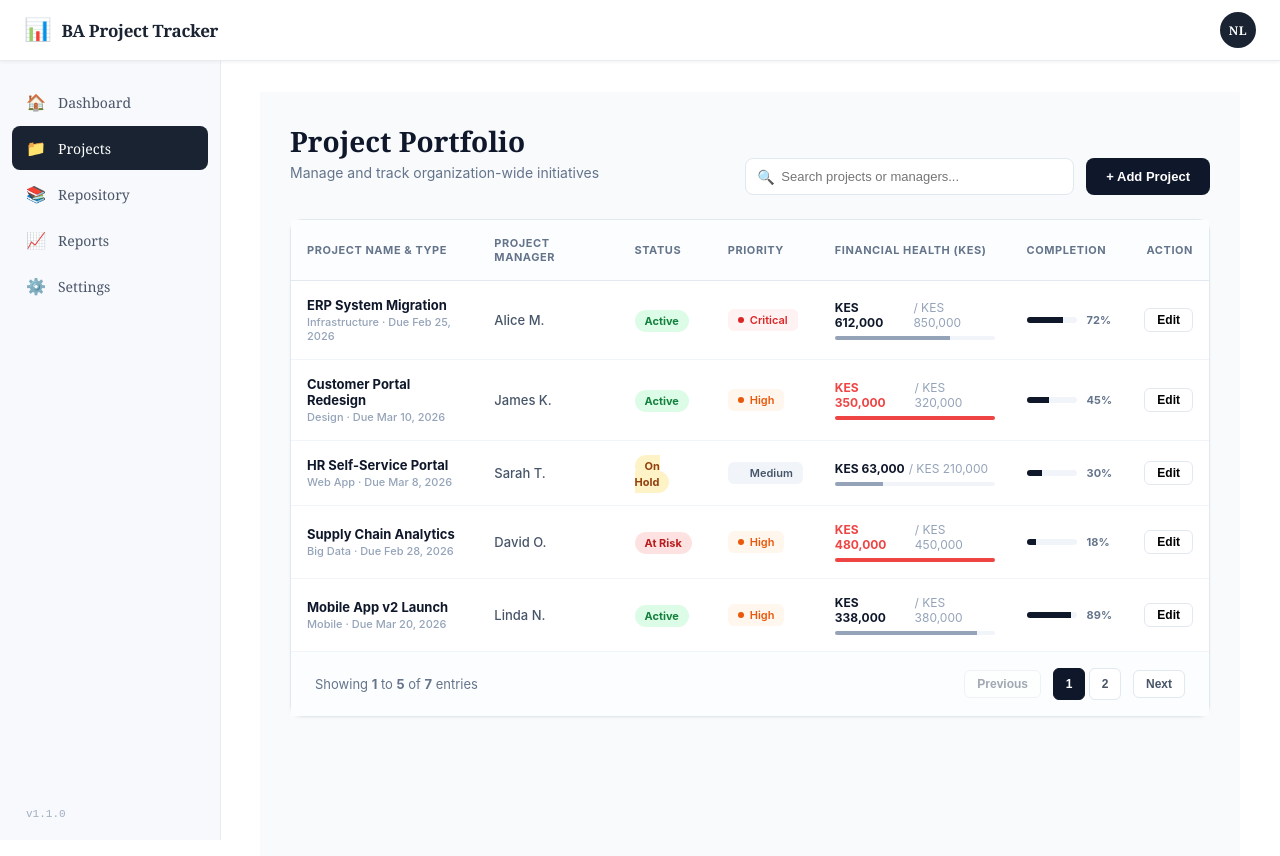
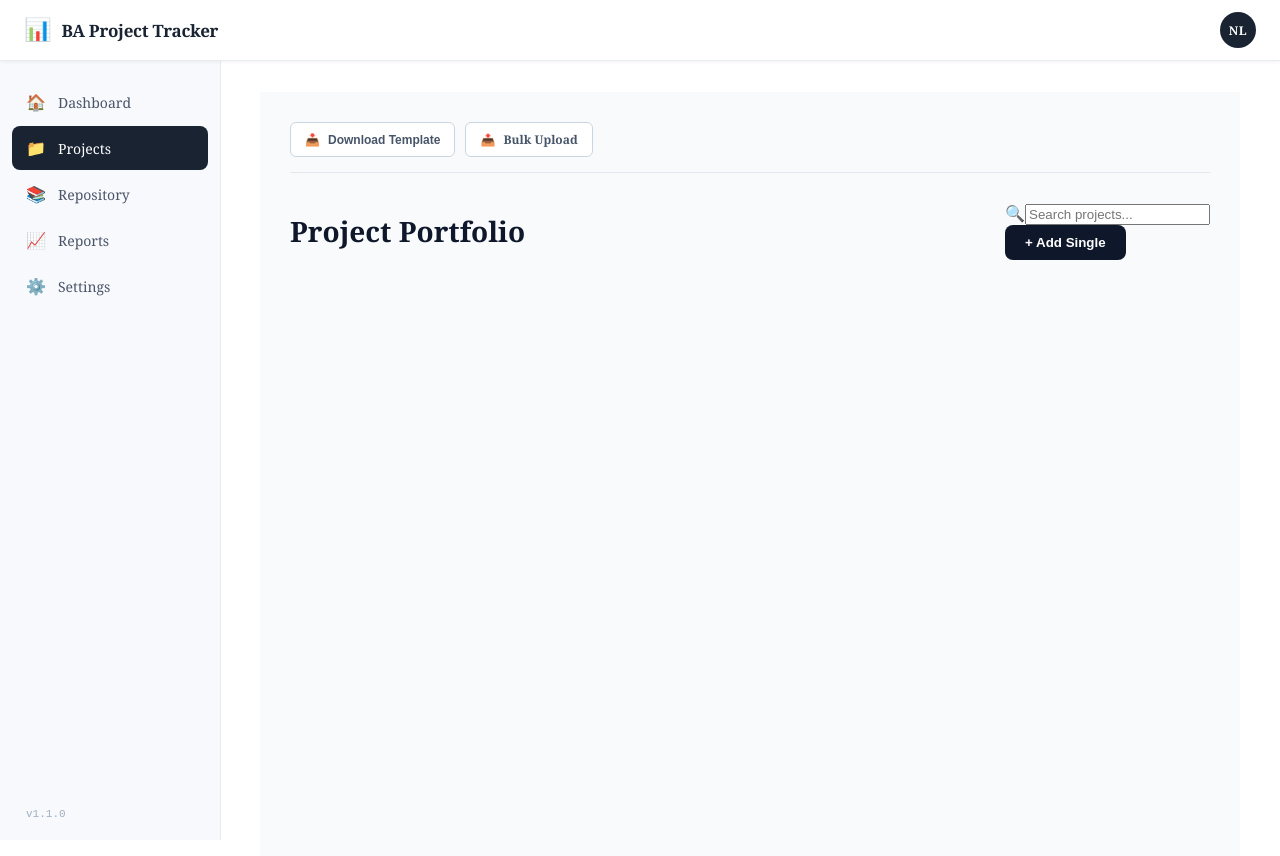
Before and after one commit to NeskoLimo/BA-PROJECT_TRACKER, an Angular app: page /projects in a window 1280 px wide. Shown: the top 856 px of the page. Built offline with nearby package versions, Linux system fonts and the light colour scheme.

Commit message:
Update projects.component.ts

```diff
--- a/src/app/components/projects/projects.component.ts
+++ b/src/app/components/projects/projects.component.ts
@@ -1,19 +1,6 @@
 import { Component, OnInit } from '@angular/core';
 import { CommonModule } from '@angular/common';
 import { FormsModule } from '@angular/forms';
-
-interface Project {
-  id: number;
-  name: string;
-  pm: string;
-  status: string;
-  priority: string;
-  budget: number;
-  spent: number;
-  progress: number;
-  dueDate: string;
-  type: string;
-}
 
 @Component({
   selector: 'app-projects',
@@ -22,226 +9,126 @@ interface Project {
   template: `
     <div class="projects-wrapper">
       <div class="page-header">
-        <div>
+        <div class="mass-actions">
+          <button class="btn-outline" (click)="downloadTemplate()">
+            <span class="icon">📥</span> Download Template
+          </button>
+          <label class="btn-outline upload-label">
+            <span class="icon">📤</span> Bulk Upload
+            <input type="file" (change)="handleMassUpload($event)" accept=".csv" hidden>
+          </label>
+        </div>
+
+        <div class="header-main">
           <h1 class="page-title">Project Portfolio</h1>
-          <p class="page-subtitle">Manage and track organization-wide initiatives</p>
-        </div>
           <div class="header-actions">
             <div class="search-container">
               <span class="search-icon">🔍</span>
-            <input type="text" [(ngModel)]="searchTerm" (ngModelChange)="applyFilters()" placeholder="Search projects or managers...">
+              <input type="text" [(ngModel)]="searchTerm" (ngModelChange)="applyFilters()" placeholder="Search projects...">
             </div>
-          <button class="btn-primary">+ Add Project</button>
+            <button class="btn-primary">+ Add Single</button>
+          </div>
         </div>
       </div>
 
       <div class="card">
-        <div class="table-responsive">
-          <table class="projects-table">
-            <thead>
-              <tr>
-                <th>Project Name & Type</th>
-                <th>Project Manager</th>
-                <th>Status</th>
-                <th>Priority</th>
-                <th>Financial Health (KES)</th>
-                <th>Completion</th>
-                <th class="text-right">Action</th>
-              </tr>
-            </thead>
-            <tbody>
-              <tr *ngFor="let p of pagedProjects">
-                <td>
-                  <div class="project-info">
-                    <span class="p-name">{{ p?.name }}</span>
-                    <span class="p-type">{{ p?.type }} · Due {{ p?.dueDate }}</span>
-                  </div>
-                </td>
-                <td class="pm-cell">{{ p?.pm }}</td>
-                <td>
-                  <span class="status-badge" [ngClass]="getStatusClass(p?.status || '')">
-                    {{ p?.status }}
-                  </span>
-                </td>
-                <td>
-                  <span class="priority-tag" [ngClass]="p?.priority?.toLowerCase()">
-                    <span class="p-dot"></span> {{ p?.priority }}
-                  </span>
-                </td>
-                <td>
-                  <div class="budget-analytics" [class.over-budget]="(p?.spent || 0) > (p?.budget || 0)">
-                    <div class="budget-values">
-                      <span class="spent">{{ p?.spent | currency:'KES ':'symbol-narrow':'1.0-0' }}</span>
-                      <span class="total">/ {{ p?.budget | currency:'KES ':'symbol-narrow':'1.0-0' }}</span>
-                    </div>
-                    <div class="budget-bar-bg">
-                      <div class="budget-bar-fill" [style.width.%]="getBudgetPercentage(p)"></div>
-                    </div>
-                  </div>
-                </td>
-                <td>
-                  <div class="progress-container">
-                    <div class="progress-mini-bar">
-                      <div class="progress-fill" [style.width.%]="p?.progress"></div>
-                    </div>
-                    <span class="progress-label">{{ p?.progress }}%</span>
-                  </div>
-                </td>
-                <td class="text-right">
-                  <button class="btn-action">Edit</button>
-                </td>
-              </tr>
-            </tbody>
-          </table>
-        </div>
-
-        <div class="pagination-footer">
-          <div class="pagination-info">
-            Showing <b>{{ (currentPage-1)*pageSize + 1 }}</b> to
-            <b>{{ Math.min(currentPage*pageSize, filteredProjects.length) }}</b> of
-            <b>{{ filteredProjects.length }}</b> entries
-          </div>
-          <div class="pagination-controls">
-            <button class="page-btn" [disabled]="currentPage === 1" (click)="goToPage(currentPage - 1)">Previous</button>
-            <div class="page-numbers">
-              <button *ngFor="let page of pageNumbers"
-                      class="page-btn-num"
-                      [class.active]="page === currentPage"
-                      (click)="goToPage(page)">
-                {{ page }}
-              </button>
-            </div>
-            <button class="page-btn" [disabled]="currentPage === totalPages" (click)="goToPage(currentPage + 1)">Next</button>
-          </div>
-        </div>
          </div>
     </div>
   `,
   styles: [`
-    .projects-wrapper { padding: 30px; background: #f8fafc; min-height: 100vh; font-family: 'Inter', sans-serif; }
-    .page-header { display: flex; justify-content: space-between; align-items: flex-end; margin-bottom: 24px; }
-    .page-title { font-family: 'Georgia', serif; font-size: 28px; font-weight: 700; color: #0f172a; margin: 0; }
-    .page-subtitle { color: #64748b; font-size: 14px; margin-top: 4px; }
+    .projects-wrapper { padding: 30px; background: #f8fafc; min-height: 100vh; }
 
-    .header-actions { display: flex; gap: 12px; }
-    .search-container { position: relative; }
-    .search-icon { position: absolute; left: 12px; top: 10px; font-size: 14px; color: #94a3b8; }
-    .search-container input { padding: 10px 12px 10px 35px; border-radius: 8px; border: 1px solid #e2e8f0; width: 280px; outline: none; font-size: 13px; }
-    .btn-primary { background: #0f172a; color: white; border: none; padding: 10px 20px; border-radius: 8px; cursor: pointer; font-weight: 600; font-size: 13px; }
+    /* Mass Actions Styling */
+    .mass-actions {
+      display: flex;
+      gap: 10px;
+      margin-bottom: 20px;
+      padding-bottom: 15px;
+      border-bottom: 1px solid #e2e8f0;
+    }
+    .btn-outline {
+      background: white;
+      border: 1px solid #cbd5e1;
+      padding: 8px 14px;
+      border-radius: 6px;
+      font-size: 12px;
+      font-weight: 600;
+      color: #475569;
+      cursor: pointer;
+      display: flex;
+      align-items: center;
+      gap: 8px;
+      transition: all 0.2s;
+    }
+    .btn-outline:hover { background: #f1f5f9; border-color: #94a3b8; }
+    .upload-label { cursor: pointer; }
 
-    .card { background: white; border-radius: 12px; border: 1px solid #e2e8f0; box-shadow: 0 1px 3px rgba(0,0,0,0.05); }
-    .table-responsive { width: 100%; overflow-x: auto; }
-    .projects-table { width: 100%; border-collapse: collapse; text-align: left; }
-    .projects-table th { padding: 16px; font-size: 11px; text-transform: uppercase; color: #64748b; border-bottom: 1px solid #e2e8f0; letter-spacing: 0.05em; background: #fcfdfe; }
-    .projects-table td { padding: 16px; border-bottom: 1px solid #f1f5f9; font-size: 13px; vertical-align: middle; }
+    /* Existing Header Styles */
+    .header-main { display: flex; justify-content: space-between; align-items: center; }
+    .page-title { font-family: 'Georgia', serif; font-size: 28px; font-weight: 700; color: #0f172a; }
+    .btn-primary { background: #0f172a; color: white; border: none; padding: 10px 20px; border-radius: 8px; font-weight: 600; cursor: pointer; }
 
-    .project-info { display: flex; flex-direction: column; }
-    .p-name { font-weight: 700; color: #0f172a; margin-bottom: 2px; }
-    .p-type { font-size: 11px; color: #94a3b8; font-weight: 500; }
-    .pm-cell { color: #475569; font-weight: 500; }
-
-    /* Priority Tags */
-    .priority-tag { display: inline-flex; align-items: center; gap: 6px; padding: 4px 10px; border-radius: 6px; font-size: 11px; font-weight: 600; background: #f1f5f9; color: #475569; }
-    .p-dot { width: 6px; height: 6px; border-radius: 50%; }
-    .priority-tag.critical { background: #fef2f2; color: #dc2626; }
-    .priority-tag.critical .p-dot { background: #dc2626; }
-    .priority-tag.high { background: #fff7ed; color: #ea580c; }
-    .priority-tag.high .p-dot { background: #ea580c; }
-
-    /* Budget Analytics */
-    .budget-analytics { min-width: 140px; }
-    .budget-values { display: flex; gap: 4px; margin-bottom: 6px; font-size: 12px; }
-    .spent { font-weight: 700; color: #0f172a; }
-    .total { color: #94a3b8; }
-    .over-budget .spent { color: #ef4444; }
-    .budget-bar-bg { width: 100%; height: 4px; background: #f1f5f9; border-radius: 2px; overflow: hidden; }
-    .budget-bar-fill { height: 100%; background: #94a3b8; }
-    .over-budget .budget-bar-fill { background: #ef4444; }
-
-    /* Progress Mini */
-    .progress-container { display: flex; align-items: center; gap: 10px; }
-    .progress-mini-bar { width: 50px; height: 6px; background: #f1f5f9; border-radius: 10px; overflow: hidden; }
-    .progress-fill { height: 100%; background: #0f172a; }
-    .progress-label { font-size: 11px; font-weight: 700; color: #64748b; }
-
-    /* Badges */
-    .status-badge { padding: 4px 10px; border-radius: 20px; font-size: 11px; font-weight: 700; }
-    .status-active { background: #dcfce7; color: #15803d; }
-    .status-at-risk { background: #fee2e2; color: #b91c1c; }
-    .status-on-hold { background: #fef3c7; color: #92400e; }
-
-    /* Pagination Styling */
-    .pagination-footer { padding: 16px 24px; display: flex; justify-content: space-between; align-items: center; background: #fcfdfe; }
-    .pagination-info { font-size: 13px; color: #64748b; }
-    .pagination-controls { display: flex; align-items: center; gap: 12px; }
-    .page-numbers { display: flex; gap: 4px; }
-    .page-btn { padding: 6px 12px; border: 1px solid #e2e8f0; background: white; border-radius: 6px; cursor: pointer; font-size: 12px; font-weight: 600; color: #475569; }
-    .page-btn-num { width: 32px; height: 32px; border: 1px solid #e2e8f0; background: white; border-radius: 6px; cursor: pointer; font-size: 12px; font-weight: 600; color: #475569; }
-    .page-btn-num.active { background: #0f172a; color: white; border-color: #0f172a; }
-    .page-btn:disabled { opacity: 0.5; cursor: not-allowed; }
-
-    .btn-action { background: none; border: 1px solid #e2e8f0; padding: 4px 12px; border-radius: 6px; font-size: 12px; font-weight: 600; cursor: pointer; }
-    .btn-action:hover { background: #f8fafc; }
-    .text-right { text-align: right; }
+    /* (Include your previous table and pagination styles here) */
   `]
 })
 export class ProjectsComponent implements OnInit {
-  Math = Math; // Necessary for template usage
-  searchTerm = '';
-  currentPage = 1;
-  pageSize = 5;
+  // ... (Existing properties: allProjects, filteredProjects, etc.)
 
-  allProjects: Project[] = [
-    { id: 1, name: 'ERP System Migration', type: 'Infrastructure', pm: 'Alice M.', status: 'Active', priority: 'Critical', budget: 850000, spent: 612000, progress: 72, dueDate: 'Feb 25, 2026' },
-    { id: 2, name: 'Customer Portal Redesign', type: 'Design', pm: 'James K.', status: 'Active', priority: 'High', budget: 320000, spent: 350000, progress: 45, dueDate: 'Mar 10, 2026' },
-    { id: 3, name: 'HR Self-Service Portal', type: 'Web App', pm: 'Sarah T.', status: 'On Hold', priority: 'Medium', budget: 210000, spent: 63000, progress: 30, dueDate: 'Mar 8, 2026' },
-    { id: 4, name: 'Supply Chain Analytics', type: 'Big Data', pm: 'David O.', status: 'At Risk', priority: 'High', budget: 450000, spent: 480000, progress: 18, dueDate: 'Feb 28, 2026' },
-    { id: 5, name: 'Mobile App v2 Launch', type: 'Mobile', pm: 'Linda N.', status: 'Active', priority: 'High', budget: 380000, spent: 338000, progress: 89, dueDate: 'Mar 20, 2026' },
-    { id: 6, name: 'Compliance Audit', type: 'Finance', pm: 'Alice M.', status: 'Completed', priority: 'Medium', budget: 150000, spent: 145000, progress: 100, dueDate: 'Jan 15, 2026' },
-    { id: 7, name: 'Warehouse Automation', type: 'Robotics', pm: 'David O.', status: 'Planning', priority: 'Critical', budget: 1200000, spent: 50000, progress: 5, dueDate: 'Jun 30, 2026' }
-  ];
+  // 1. Capability: Download CSV Template
+  downloadTemplate() {
+    const headers = "Project Name,Manager,Type,Status,Priority,Budget,Spent,Progress,DueDate\n";
+    const example = "Sample Project,John Doe,Infrastructure,Active,High,1000000,250000,25,2026-12-31";
 
-  filteredProjects: Project[] = [];
-
-  ngOnInit() {
-    this.applyFilters();
+    const blob = new Blob([headers + example], { type: 'text/csv' });
+    const url = window.URL.createObjectURL(blob);
+    const a = document.createElement('a');
+    a.href = url;
+    a.download = 'project_import_template.csv';
+    a.click();
+    window.URL.revokeObjectURL(url);
   }
 
-  applyFilters() {
-    this.filteredProjects = this.allProjects.filter(p =>
-      p.name.toLowerCase().includes(this.searchTerm.toLowerCase()) ||
-      p.pm.toLowerCase().includes(this.searchTerm.toLowerCase())
-    );
-    this.currentPage = 1;
+  // 2. Capability: Mass Upload Logic
+  handleMassUpload(event: any) {
+    const file = event.target.files[0];
+    if (!file) return;
+
+    const reader = new FileReader();
+    reader.onload = (e: any) => {
+      const content = e.target.result;
+      this.parseCSV(content);
+    };
+    reader.readAsText(file);
   }
 
-  get pagedProjects() {
-    const start = (this.currentPage - 1) * this.pageSize;
-    return this.filteredProjects.slice(start, start + this.pageSize);
+  private parseCSV(csvText: string) {
+    const lines = csvText.split('\n');
+    const newProjects = [];
+
+    // Skip header, start at index 1
+    for (let i = 1; i < lines.length; i++) {
+      if (lines[i].trim() === '') continue;
+      const columns = lines[i].split(',');
+
+      newProjects.push({
+        id: Date.now() + i,
+        name: columns[0],
+        pm: columns[1],
+        type: columns[2],
+        status: columns[3],
+        priority: columns[4],
+        budget: Number(columns[5]),
+        spent: Number(columns[6]),
+        progress: Number(columns[7]),
+        dueDate: columns[8]
+      });
     }
 
-  get totalPages() {
-    return Math.ceil(this.filteredProjects.length / this.pageSize);
+    // Merge with existing data
+    this.allProjects = [...newProjects, ...this.allProjects];
+    this.applyFilters();
+    alert(`${newProjects.length} projects imported successfully for audit.`);
   }
 
-  get pageNumbers() {
-    return Array.from({ length: this.totalPages }, (_, i) => i + 1);
+  // ... (Existing ngOnInit, applyFilters, getStatusClass methods)
 }
-
-  goToPage(page: number) {
-    this.currentPage = page;
-  }
-
-  getBudgetPercentage(p: Project): number {
-    return Math.min((p.spent / p.budget) * 100, 100);
-  }
-
-  getStatusClass(status: string): string {
-    const map: Record<string, string> = {
-      'Active': 'status-active',
-      'At Risk': 'status-at-risk',
-      'On Hold': 'status-on-hold'
-    };
-    return map[status] || '';
-  }
-}
```
Lines whose indentation alone changed are shown as unchanged.
